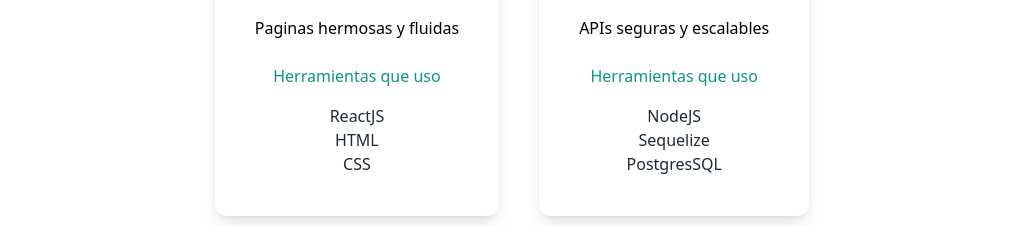
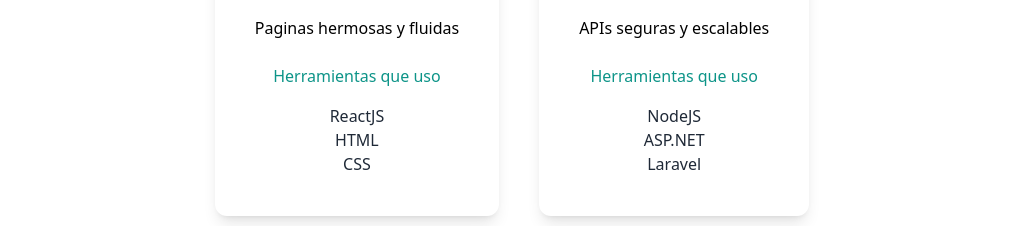
Before and after one commit to ryumartinez/porfolio, a Next.js app: page / in a window 1280 px wide. Shown: the part 1340-1566 px from the top of the page, without its empty margins (128-1151 px from the left). Built offline with nearby package versions, Linux system fonts and the light colour scheme.

Commit message:
Update index.tsx

```diff
--- a/src/pages/index.tsx
+++ b/src/pages/index.tsx
@@ -79,18 +79,18 @@
 
             <p className="text-md py-5 leading-8 text-gray-800">
               Tengo conocimientos de
-              <span className="text-teal-500">Javascript, CSS, HTML, PHP y C#</span>. Herramientas
+              <span className="text-teal-500"> Javascript, CSS, HTML, PHP y C#</span>. Herramientas
               con las cuales armo aplicaciones web frontend, backend y fullstack.
             </p>
             <p className="text-md py-5 leading-8 text-gray-800">
               Los principales frameworks que utilizo son
-              <span className="text-teal-500">NextJS, ASP.NET y Laravel.</span>
+              <span className="text-teal-500"> NextJS, ASP.NET y Laravel.</span>
             </p>
             <p className="text-md py-5 leading-8 text-gray-800">
               Manejo bases de datos relacionales con
-              <span className="text-teal-500">SQL, Sequelize, PrismaDB</span> y
+              <span className="text-teal-500"> SQL, Sequelize, PrismaDB</span> y
               no relacionales usando
-              <span className="text-teal-500">MongoDB.</span>
+              <span className="text-teal-500"> MongoDB.</span>
             </p>
           </div>
           <div className="justify-center gap-10 lg:flex">
@@ -125,8 +125,8 @@
               <p className="py-2">APIs seguras y escalables</p>
               <h4 className="py-4 text-teal-600">Herramientas que uso</h4>
               <p className="text-gray-800"> NodeJS</p>
-              <p className="text-gray-800"> Sequelize</p>
-              <p className="text-gray-800"> PostgresSQL</p>
+              <p className="text-gray-800"> ASP.NET</p>
+              <p className="text-gray-800"> Laravel</p>
             </div>
           </div>
         </section>
```
